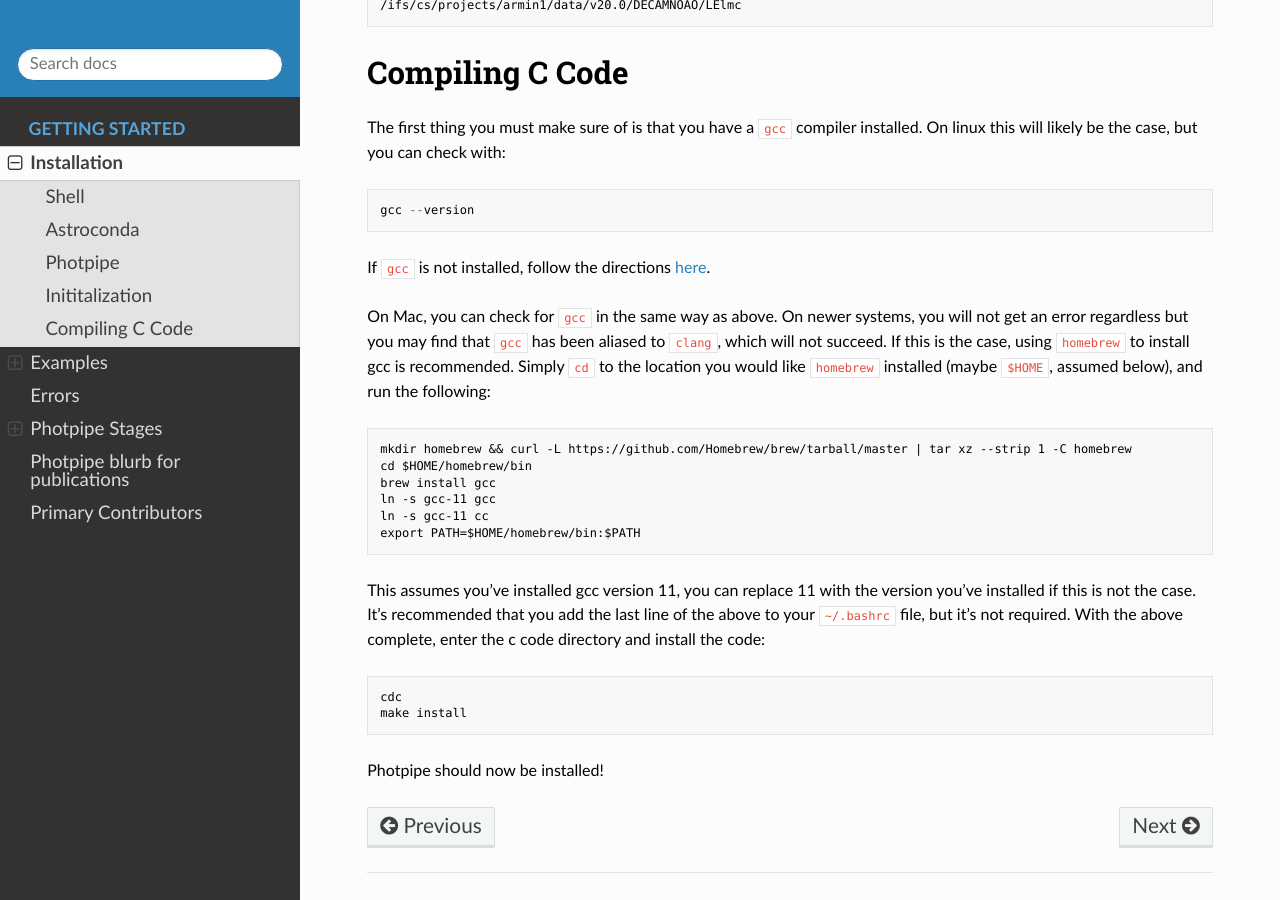
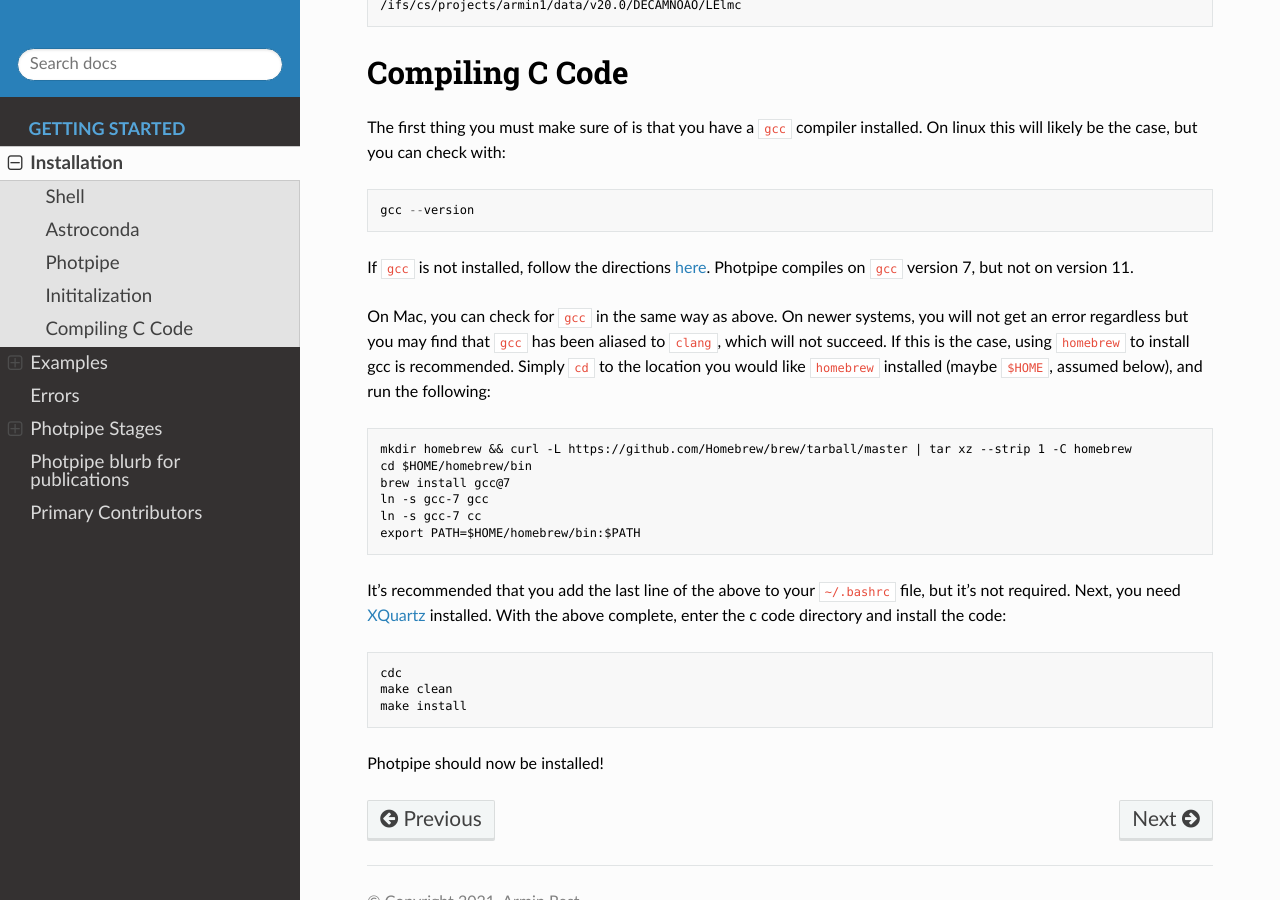
Before and after one commit to jpierel14/photpipe_docs, a Sphinx documentation site: the page built from docs/source/install.rst, in a window 1280 px wide and 900 px high, scrolled down 2490 px. Built offline with Sphinx 7.4.7 and the Read the Docs theme 2.0.0, drawn with Linux system fonts in a browser that asks for light colours; the version number could not be read and is left out.

Commit message:
gcc update

```diff
--- a/docs/source/install.rst
+++ b/docs/source/install.rst
@@ -102,20 +102,21 @@
 
    gcc --version
 
-If ``gcc`` is not installed, follow the directions `here <https://linuxize.com/post/how-to-install-gcc-compiler-on-ubuntu-18-04/>`_.
+If ``gcc`` is not installed, follow the directions `here <https://linuxize.com/post/how-to-install-gcc-compiler-on-ubuntu-18-04/>`_. Photpipe compiles on ``gcc`` version 7, but not on version 11.
 
 On Mac, you can check for ``gcc`` in the same way as above. On newer systems, you will not get an error regardless but you may find that ``gcc`` has been aliased to ``clang``, which will not succeed. If this is the case, using ``homebrew`` to install gcc is recommended. Simply ``cd`` to the location you would like ``homebrew`` installed (maybe ``$HOME``, assumed below), and run the following::
 
    mkdir homebrew && curl -L https://github.com/Homebrew/brew/tarball/master | tar xz --strip 1 -C homebrew
    cd $HOME/homebrew/bin
-   brew install gcc
-   ln -s gcc-11 gcc
-   ln -s gcc-11 cc
+   brew install gcc@7
+   ln -s gcc-7 gcc
+   ln -s gcc-7 cc
    export PATH=$HOME/homebrew/bin:$PATH
 
-This assumes you've installed gcc version 11, you can replace 11 with the version you've installed if this is not the case. It's recommended that you add the last line of the above to your ``~/.bashrc`` file, but it's not required. With the above complete, enter the c code directory and install the code::
+It's recommended that you add the last line of the above to your ``~/.bashrc`` file, but it's not required. Next, you need `XQuartz <https://www.xquartz.org/>`_ installed. With the above complete, enter the c code directory and install the code::
 
     cdc
+    make clean
     make install
 
 Photpipe should now be installed!
```
